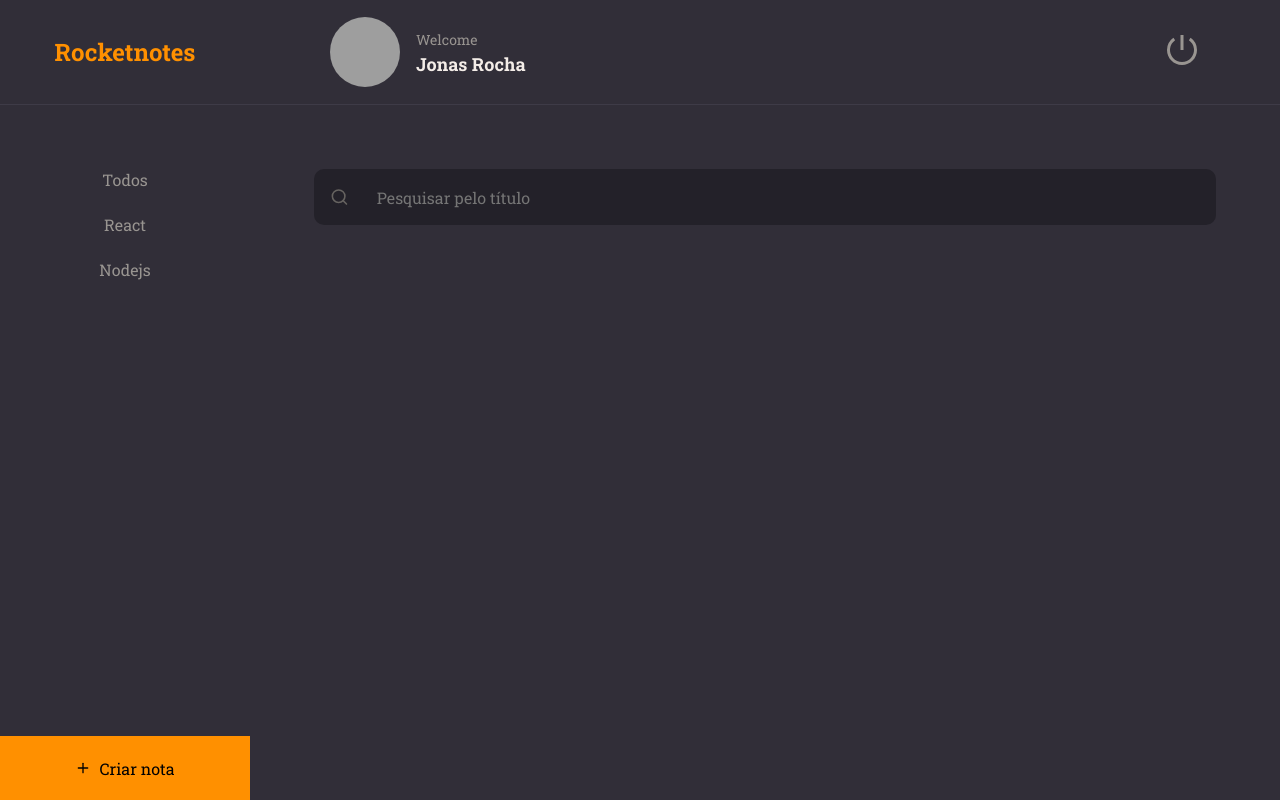
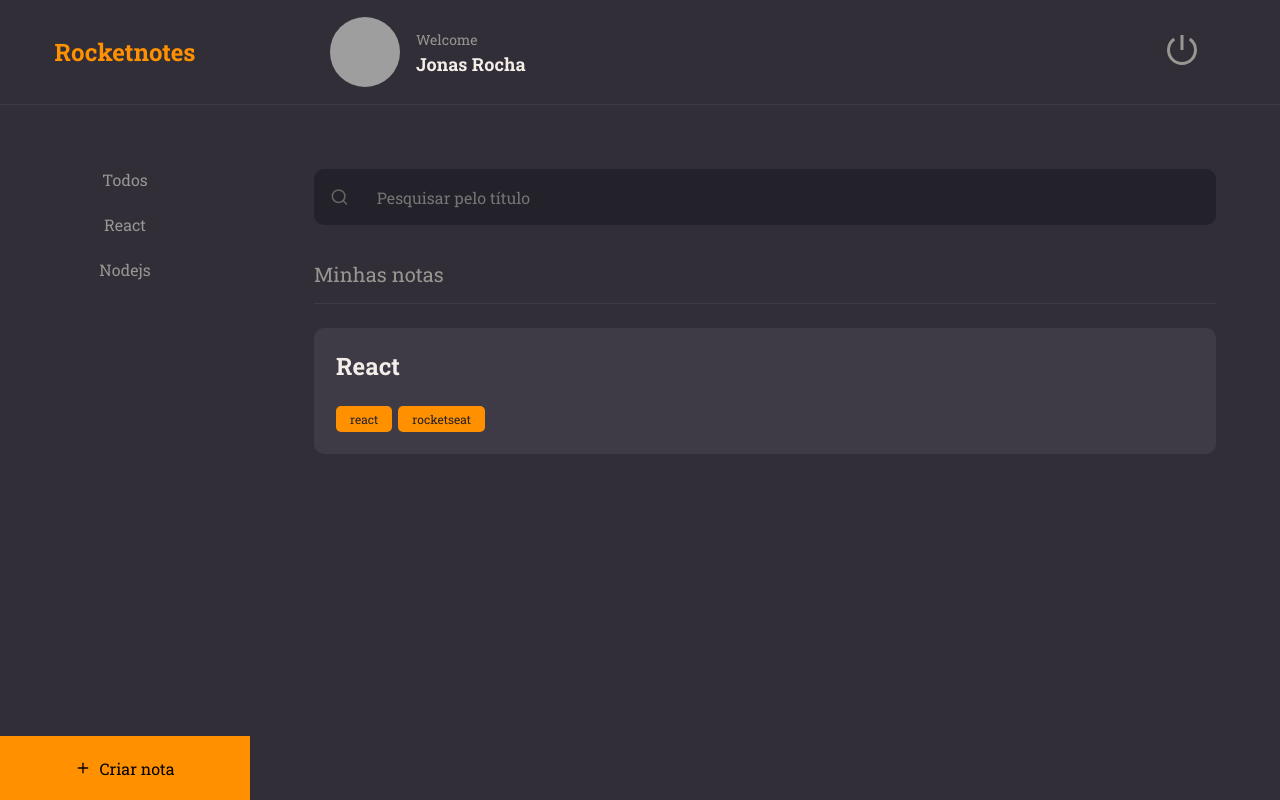
Before and after one commit to jonasrochabr/rocketnotes, a React (Vite) app: page / in a window 1280 px wide. Built offline with nearby package versions, Linux system fonts and the light colour scheme; grey boxes are pictures that could not be loaded.

Commit message:
Components

```diff
--- /dev/null
+++ b/src/components/Note/index.jsx
@@ -0,0 +1,19 @@
+import { Container } from './styles'
+import { Tag } from '../Tag'
+
+export function Note({ data, ...rest }) {
+    return (
+        <Container {...rest}>
+            <h1>{data.title}</h1>
+
+            {
+                data.tags &&
+                <footer>
+                    {
+                        data.tags.map( tag => <Tag key={tag.id} title={tag.name} />)
+                    }
+                </footer>
+            }
+        </Container>
+    )
+}
--- /dev/null
+++ b/src/components/Note/styles.js
@@ -0,0 +1,27 @@
+import styled from 'styled-components'
+
+export const Container = styled.button`
+    width: 100%;
+    background-color: ${({ theme }) => theme.COLORS.BACKGROUND_700};
+
+    border: none;
+    border-radius: 10px;
+
+    padding: 22px;
+    margin-bottom: 16px;
+
+
+    > h1 {
+        flex: 1;
+        text-align: left;
+        font-weight: 700;
+        font-size: 24px;
+        color: ${({ theme }) => theme.COLORS.WHITE};
+    }
+
+    > footer {
+        width: 100%;
+        display: flex;
+        margin-top: 24px;
+    }
+`
--- a/src/components/Tag/index.jsx
+++ b/src/components/Tag/index.jsx
@@ -1,8 +1,8 @@
 import { Container } from './styles'
 
-export function Tag({ title }) {
+export function Tag({ title, ...rest }) {
     return (
-        <Container>
+        <Container {...rest}>
             {title}
         </Container>
     )
--- a/src/pages/Home/index.jsx
+++ b/src/pages/Home/index.jsx
@@ -4,6 +4,8 @@
 
 import { Header } from '../../components/Header'
 import { Input } from '../../components/Input'
+import { Note } from '../../components/Note'
+import { Section } from '../../components/Section'
 import { ButtonText } from '../../components/ButtonText'
 
 
@@ -27,7 +29,16 @@
             </Search>
 
             <Content>
-
+                <Section title="Minhas notas">
+                    <Note data={{
+                        title: 'React',
+                        tags: [
+                            { id: '1', name: 'react' },
+                            { id: '2', name: 'rocketseat' }
+                        ]
+                        }}
+                        />
+                </Section>
             </Content>
 
             <NewNote>
--- a/src/pages/Home/styles.js
+++ b/src/pages/Home/styles.js
@@ -54,6 +54,8 @@
 `;
 export const Content = styled.div `
     grid-area: content;
+    padding: 0 64px;
+    overflow-y: auto;
 
 `;
 export const NewNote= styled.button `
```
